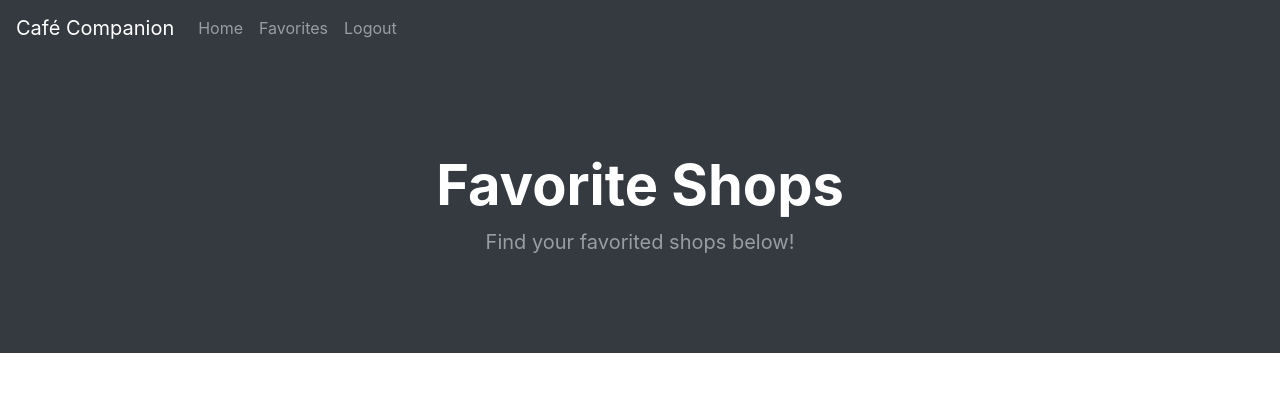
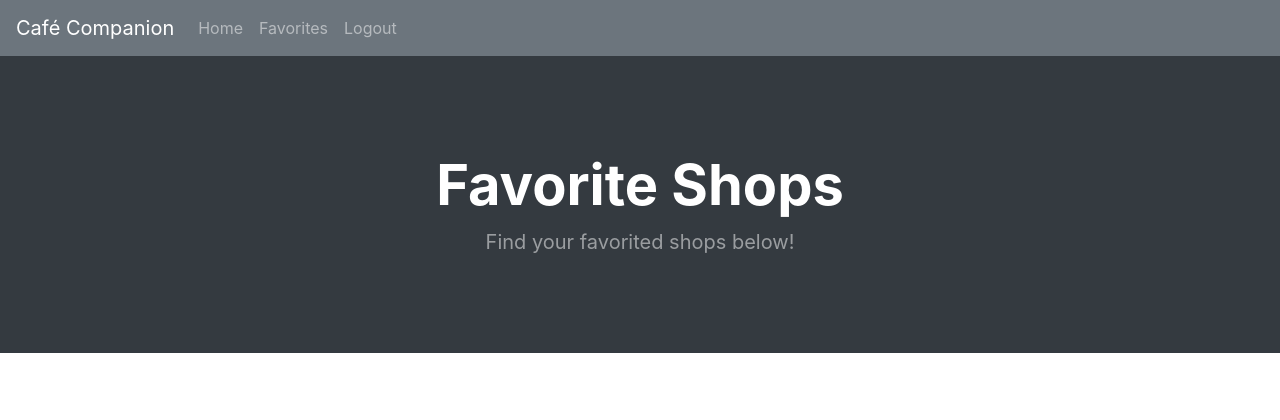
Before and after one commit to dclark2727/pythonwebtut, a Flask app: page /favorites in a window 1280 px wide. Shown: the top 420 px of the page. Run offline with Flask 2, Linux system fonts and the light colour scheme; a user stored in the database is signed in; data that the repository does not hold is empty; some libraries are stand-ins or nearby versions.

Commit message:
Add files via upload

```diff
--- a/templates/favorites.html
+++ b/templates/favorites.html
@@ -34,7 +34,7 @@
                       <!-- Product actions-->
                       <div class="card-footer p-4 pt-0 border-top-0 bg-transparent">
                           <div class="text-center">
-                              <input type="submit" value = 'Remove from Favorites' class="btn-outline-dark mt-auto" >
+                              <input type="submit" value = 'Remove from Favorites' class="btn btn-outline-secondary" aria-pressed="true" >
                           </div>
                       </div>
                   </div>
--- a/templates/home.html
+++ b/templates/home.html
@@ -26,7 +26,7 @@
     </head>
     <body>
         <!-- Navigation-->
-        <nav class="navbar navbar-expand-lg navbar-dark bg-dark">
+        <nav class="navbar navbar-expand-lg navbar-dark bg-secondary">
             <a class="navbar-brand" href = "/">Café Companion</a>
             <button class="navbar-toggler" type="button" data-toggle="collapse" data-target="#navbar">
               <span class="navbar-toggler-icon"></span>
```
